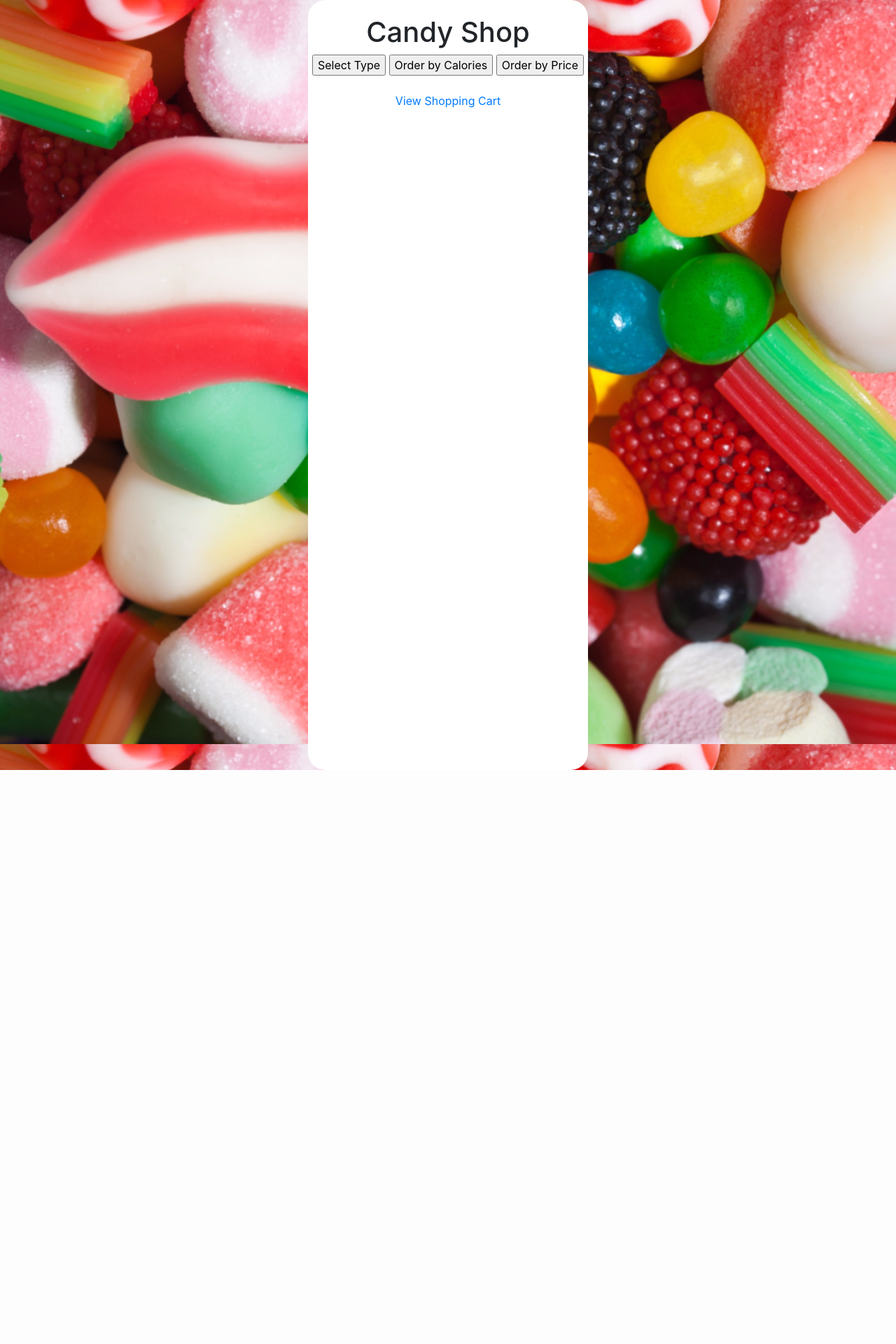
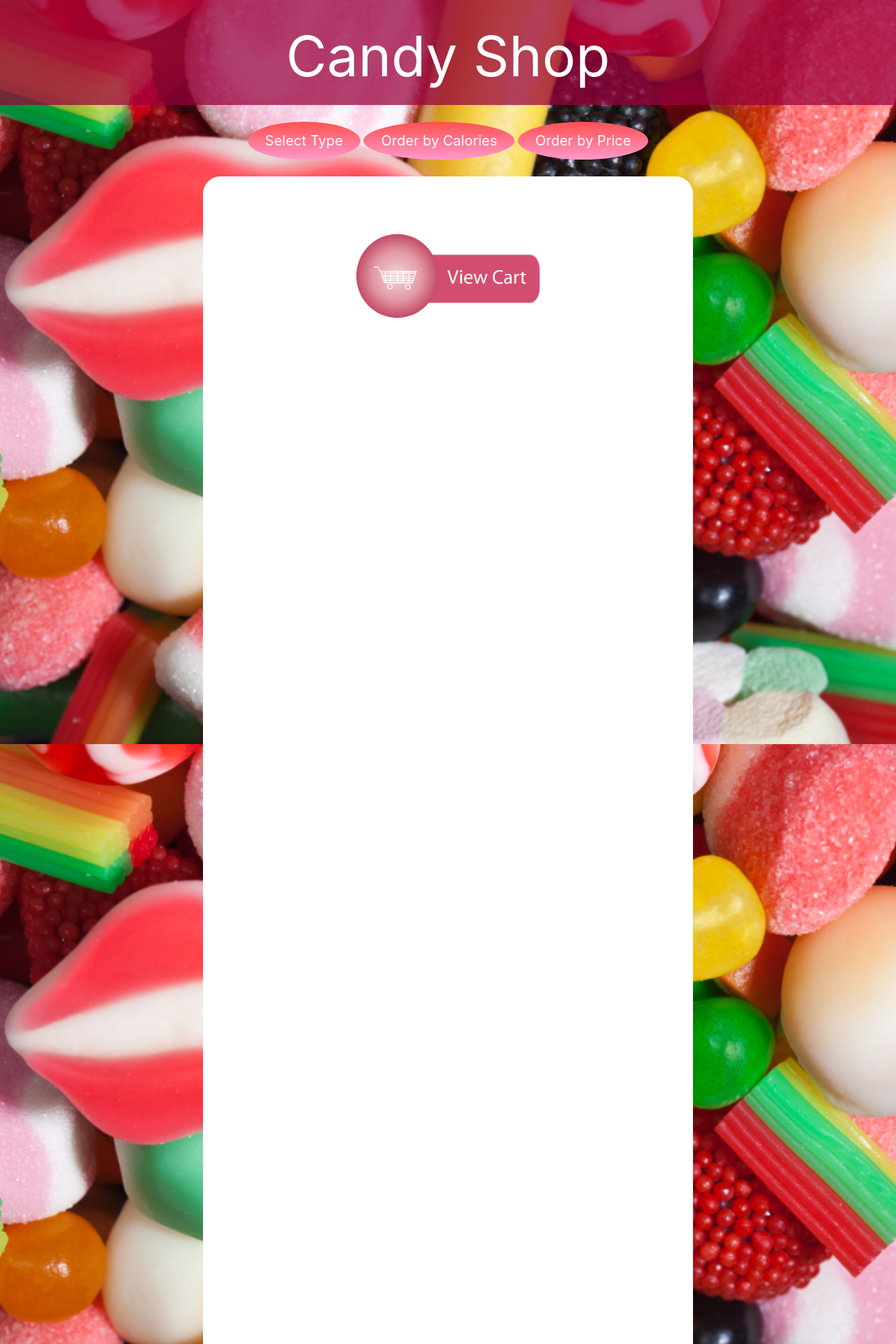
Before and after one commit to cm00100/teamproject, a PHP site: page / in a window 1280 px wide. Shown: the top 1920 px of the page at 70% size. Before the commit the page ends 1100 px from the top, so only its background shows below. Run offline with PHP 8.4, Linux system fonts and the light colour scheme; data that the repository does not hold is empty.

Commit message:
Adding complete layout theme

```diff
--- a/Team_Project/css/style.css
+++ b/Team_Project/css/style.css
@@ -1,6 +1,23 @@
-#page,#checkPage,#infoPage
+#page,#infoPage
 {
     text-align: center;
+
+}
+
+a {
+    color: #000;
+}
+
+#title
+{
+    text-align: center;
+    color: #fff;
+    background: rgba(153, 0, 61, 0.73);
+    width: 100%;
+    height: 150px;
+    font-size: 80px;
+    padding: 20px;
+    margin:0px auto;
 }
 
 
@@ -19,23 +36,88 @@
 }
 #mainPage
 {
-     border-radius: 25px;
+    color: #ff5050;
+    font-size: 25px;
+    border-radius: 25px;
     border: 2px solid white;
-    padding-top: 20px;
-    width:400px;
-    height: 1100px;
+    padding-top: 5px;
+    width:700px;
+    height: 3600px;
     text-align: center;
     margin: 0 auto;
     background-color: white;
 }
 
+#infoPage
+{
+    height: 900px;
+}
+
+#infoBox
+{
+    text-align: left;
+     background-color: #fff;
+     width: 30%;
+     border: 30px #48a7d6;
+     padding: 40px;
+     margin:0px auto;
+     font-size: 30px;
+     color: #ff5050;
+     border-radius: 30px;
+}
+
 #cartBox
 {
      text-align: center;
-     background-color: #42b9f4;
-     width: 60%;
-     border: 25px #48a7d6;
-     padding: 25px;
+     background-color: #fff;
+     width: 30%;
+     border: 30px #48a7d6;
+     padding: 40px;
      margin:0px auto;
+     font-size: 30px;
+     color: #ff5050;
+     border-radius: 30px;
 
 }
+
+#checkoutPage
+{
+     text-align: center;
+     height: 800px;
+     color: #fff;
+
+
+}
+
+#shoppingButtons
+{
+      font-size: 30px;
+      width: 30%;
+      padding: 20px;
+      margin:0px auto;
+
+}
+
+input[type=submit] {
+
+    padding: 12px 25px;
+    font-size: 20px;
+    cursor: pointer;
+    text-decoration: none;
+    outline: none;
+    color: #fff;
+    background: linear-gradient(to bottom, #ff5050 0%, #ff99cc 100%);
+    border: none;
+    border-radius: 50%;
+
+
+}
+
+
+input[type=submit]:active
+{
+  background-color: #336600;
+
+  transform: translateY(4px);
+
+}
--- a/Team_Project/index.php
+++ b/Team_Project/index.php
@@ -45,13 +45,15 @@ function displayCandy() {
         </script>
 
         <meta charset="utf-8"/>
+        <div id="title">
+                Candy Shop
+        </div>
+
     </head>
     <body background="mainImg2.jpg">
 
-        <div id="mainPage">
-        <h1> Candy Shop </h1>
-
-        <form style='display:inline'>
+        <br>
+         <form style='display:inline'>
 
             <input type="submit" value="Select Type" />
 
@@ -69,18 +71,33 @@ function displayCandy() {
 
         </form>
 
+        <br></br>
+
+        <div id="mainPage">
+
+
+
+
         <br /><br />
 
-        <p> <a href="shoppingcart.php">View Shopping Cart</a></p>
+        <p>
+        <a href="shoppingcart.php">
+          <img src="viewcart.png" alt="View Shopping Cart" style="height: 120px">
+        </a>
+        </p>
 
+         <br />
 
         <?php
 
         $candies = displayCandy();
 
         foreach($candies as $candy) {
-            echo $candy['candyName'];
-            echo "<a href='candyInfo.php?candyId=".$candy['candyId']."'> [info] </a> ";
+
+            $candyname = $candy['candyName'];
+            echo $candyname;
+
+            echo "<a href='candyInfo.php?candyId=".$candy['candyId']."'> [More Info] </a> ";
 
 
             echo "<form action='addtocart.php' style='display:inline' onsubmit='return confirmAddToCart(\"".$candy['candyName']."\")'>
@@ -88,7 +105,7 @@ function displayCandy() {
                      <input type='submit' value='Add To Cart'>
                   </form>";
 
-            echo "<br />";
+            echo "<br><br />";
 
 
 
@@ -96,6 +113,9 @@ function displayCandy() {
         ?>
         </div>
         </div>
+
+
+
     </body>
 
 </html>
```
Also changed, not shown: Team_Project/candyInfo.php (+29 -40 lines), Team_Project/shoppingcart.php (+29 -30 lines), Team_Project/viewcart.png (added).
